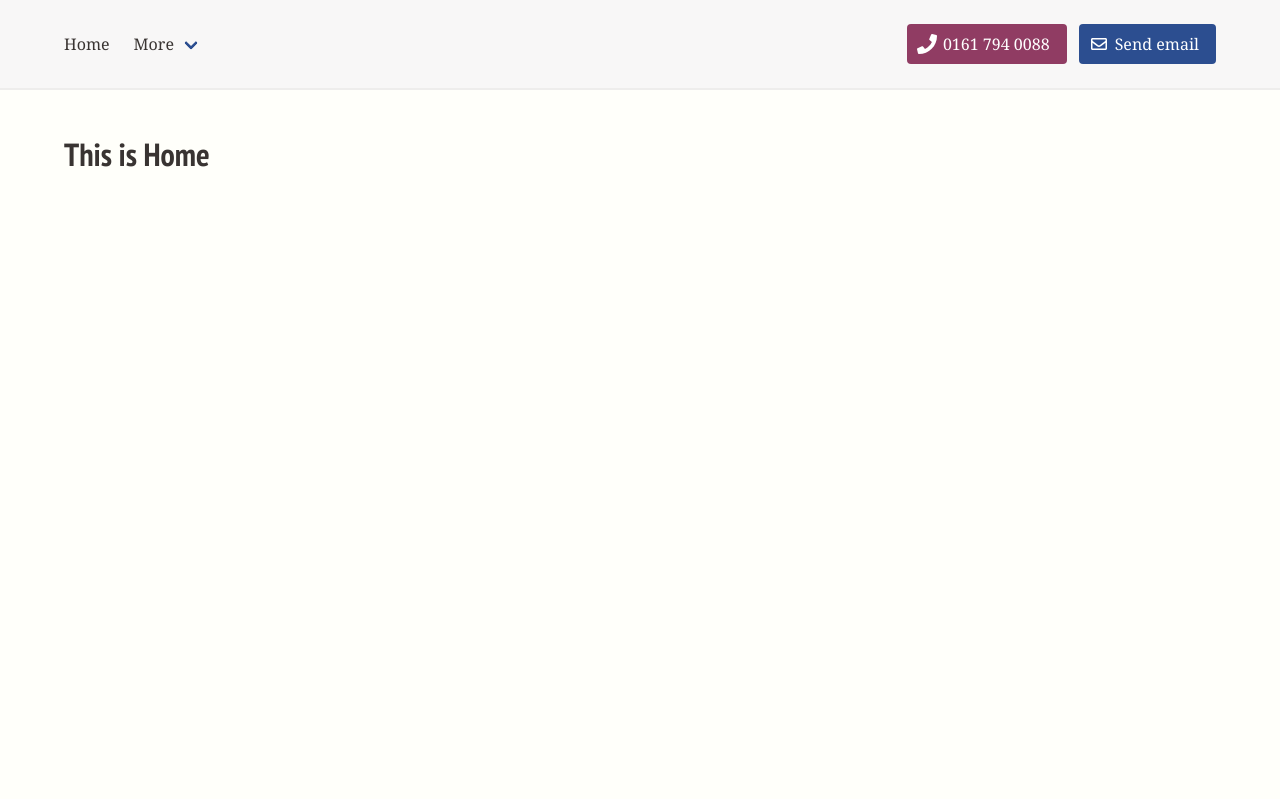
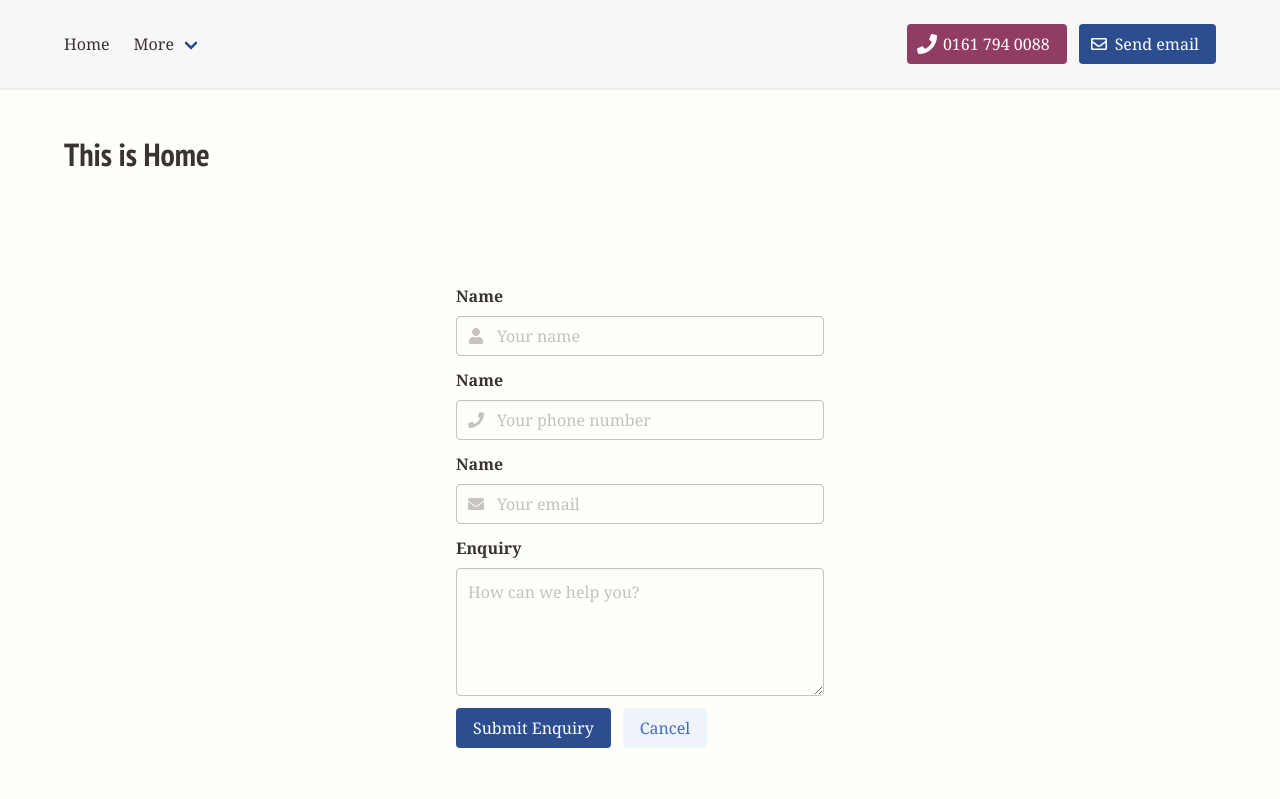
Before and after one commit to vernerkeel/gatsby-testing-ground, a Gatsby site: page / in a window 1280 px wide. Built offline with nearby package versions, Linux system fonts and the light colour scheme; Gatsby itself is replaced by a stand-in of ours.

Commit message:
Created emailForm and connected to getForm.io

```diff
--- a/gatsby-browser.js
+++ b/gatsby-browser.js
@@ -1,5 +1,7 @@
-import React from 'react';
+{
+  /* import React from 'react';
 import NavbarWrapper from './src/components/navbarWrapper';
 export const wrapPageElement = ({ element, props }) => (
   <NavbarWrapper {...props}>{element}</NavbarWrapper>
-);
+);*/
+}
--- a/gatsby-ssr.js
+++ b/gatsby-ssr.js
@@ -1,6 +1,8 @@
-const React = require('react');
+{
+  /*const React = require('react');
 const NavbarWrapper = require('./src/components/navbarWrapper').default;
 
 exports.wrapPageElement = ({ element, props }) => (
   <NavbarWrapper {...props}>{element}</NavbarWrapper>
-);
+);*/
+}
--- /dev/null
+++ b/src/components/emailForm.js
@@ -0,0 +1,119 @@
+import React, { useState } from 'react';
+import axios from 'axios';
+import { FaPhone, FaUser, FaEnvelope } from 'react-icons/fa';
+
+const EmailForm = () => {
+  const [serverState, setServerState] = useState({
+    submitting: false,
+    status: null,
+  });
+  const handleServerResponse = (ok, msg, form) => {
+    setServerState({
+      submitting: false,
+      status: { ok, msg },
+    });
+    if (ok) {
+      form.reset();
+    }
+  };
+  const handleOnSubmit = (e) => {
+    e.preventDefault();
+    const form = e.target;
+    setServerState({ submitting: true });
+    axios({
+      method: 'post',
+      url: 'https://getform.io/f/319389d3-8a1a-474e-b38c-4506e1e367b6',
+      data: new FormData(form),
+    })
+      .then((r) => {
+        handleServerResponse(true, 'Thanks!', form);
+      })
+      .catch((r) => {
+        handleServerResponse(false, r.response.data.error, form);
+      });
+  };
+
+  const formFields = [
+    {
+      fieldId: 'name',
+      placeholder: 'Your name',
+      Icon: FaUser,
+      Tag: 'Input',
+    },
+    {
+      fieldId: 'phone',
+      placeholder: 'Your phone number',
+      Icon: FaPhone,
+    },
+    {
+      fieldId: 'email',
+      placeholder: 'Your email',
+      Icon: FaEnvelope,
+    },
+  ];
+  return (
+    <div className='section'>
+      <div className='container'>
+        <div className='columns is-centered'>
+          <div className='column is-4'>
+            <form onSubmit={handleOnSubmit}>
+              {formFields.map((i, idx) => (
+                <div key={idx} className='field'>
+                  <label className='label' for={i.fieldId}>
+                    Name
+                  </label>
+                  <div className='control has-icons-left'>
+                    <input
+                      className='input'
+                      required='required'
+                      id={i.fieldId}
+                      type='text'
+                      name={i.fieldId}
+                      placeholder={i.placeholder}
+                    />
+                    <span className='icon is-small is-left'>
+                      <i.Icon />
+                    </span>
+                  </div>
+                </div>
+              ))}
+
+              <div className='field'>
+                <label className='label'>Enquiry</label>
+                <div className='control has-icons-left'>
+                  <textarea
+                    className='textarea'
+                    placeholder='How can we help you?'
+                    type='text'
+                  />
+                </div>
+              </div>
+
+              <div className='field is-grouped'>
+                <div className='control'>
+                  <button
+                    type='submit'
+                    className='button is-link'
+                    disabled={serverState.submitting}
+                  >
+                    Submit Enquiry
+                  </button>
+                </div>
+                <div className='control'>
+                  <button className='button is-link is-light'>Cancel</button>
+                </div>
+              </div>
+              {serverState.status && (
+                <p className={!serverState.status.ok ? 'errorMsg' : ''}>
+                  {serverState.status.msg}
+                </p>
+              )}
+            </form>
+          </div>
+        </div>
+      </div>
+    </div>
+  );
+};
+
+export default EmailForm;
--- a/src/components/layout.js
+++ b/src/components/layout.js
@@ -1,12 +1,14 @@
 import React from 'react';
 import '../bulma/bulma.scss';
 import Navbar from './navbar';
+import EmailForm from './emailForm';
 
 const Layout = ({ children }) => {
   return (
     <>
       <Navbar />
       {children}
+      <EmailForm />
     </>
   );
 };
--- a/src/pages/index.js
+++ b/src/pages/index.js
@@ -3,13 +3,15 @@ import Layout from '../components/layout';
 
 const IndexPage = () => {
   return (
-    <div class='section'>
-      <div class='container'>
-        <div className='content'>
-          <h1 className='title'>This is Home</h1>
+    <Layout>
+      <div class='section'>
+        <div class='container'>
+          <div className='content'>
+            <h1 className='title'>This is Home</h1>
+          </div>
         </div>
       </div>
-    </div>
+    </Layout>
   );
 };
 
```
